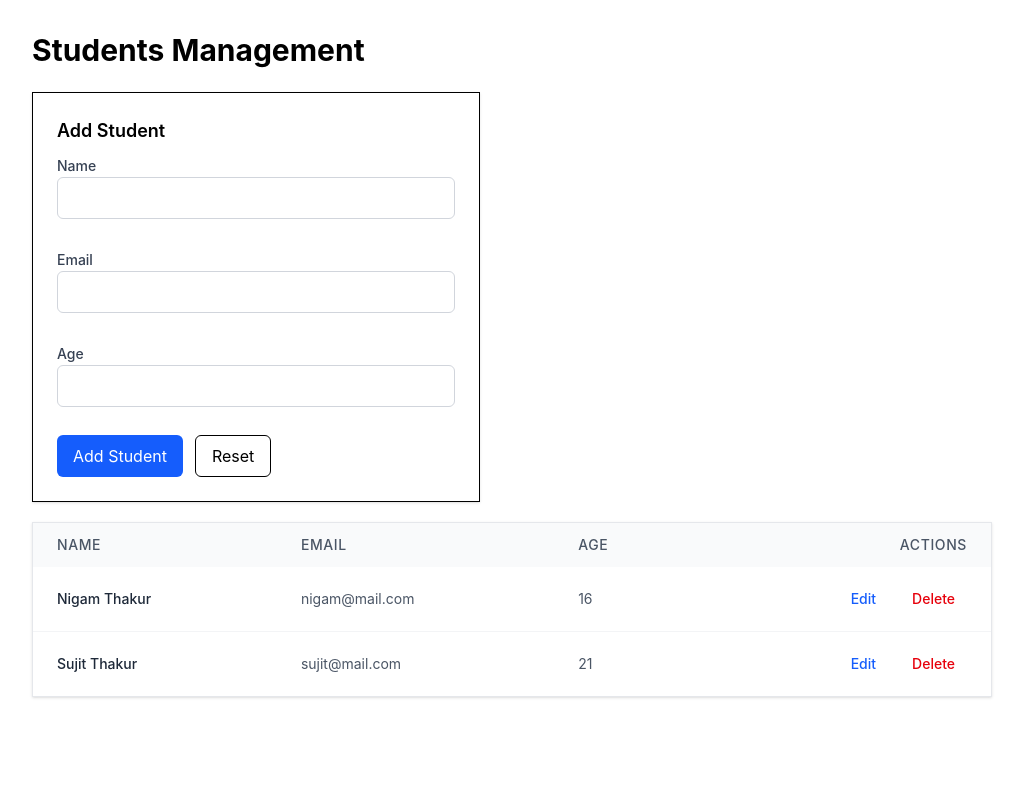
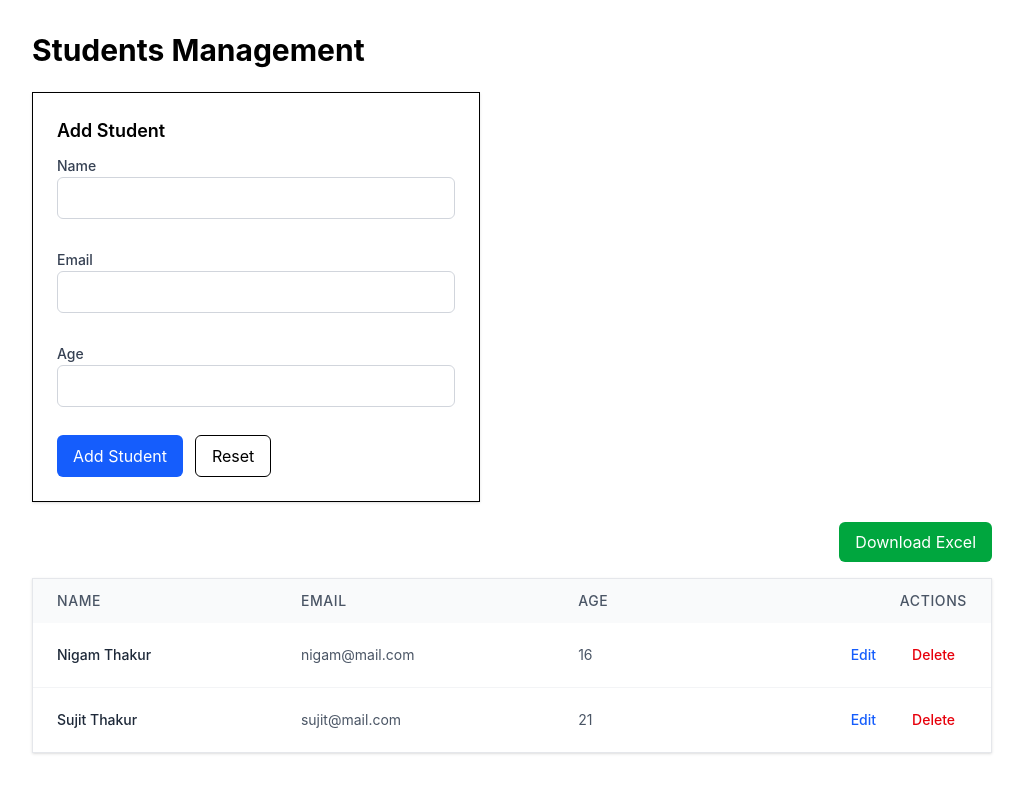
Before and after one commit to tsujit74/students-table, a React (Vite) app in the folder students-table/: page / in a window 1280 px wide. Shown: the top 792 px of the page, without its empty margins (128-1151 px from the left). Built offline with nearby package versions, Linux system fonts and the light colour scheme.

Commit message:
feat(student): add excel export for students table

```diff
--- a/students-table/package.json
+++ b/students-table/package.json
@@ -12,6 +12,7 @@
   "dependencies": {
     "@hookform/resolvers": "^5.2.2",
     "@tailwindcss/vite": "^4.2.1",
+    "file-saver": "^2.0.5",
     "react": "^19.2.0",
     "react-dom": "^19.2.0",
     "react-hook-form": "^7.71.2",
@@ -20,6 +21,7 @@
   },
   "devDependencies": {
     "@eslint/js": "^9.39.1",
+    "@types/file-saver": "^2.0.7",
     "@types/node": "^24.10.1",
     "@types/react": "^19.2.7",
     "@types/react-dom": "^19.2.3",
--- a/students-table/src/App.tsx
+++ b/students-table/src/App.tsx
@@ -4,12 +4,14 @@ import StudentForm from "./components/StudentForm";
 import DeleteConfirmModal from "./components/DeleteConfirmModal";
 import LoadingSpinner from "./components/LoadingSpinner";
 import { initialStudents } from "./data/students";
+import { exportStudentsToExcel } from "./utils/exportExcel";
 import type { Student } from "./types/student";
 
 function App() {
   const [students, setStudents] = useState<Student[]>([]);
   const [editingStudent, setEditingStudent] = useState<Student | null>(null);
   const [deletingStudent, setDeletingStudent] = useState<Student | null>(null);
+  const [exporting, setExporting] = useState(false);
   const [loading, setLoading] = useState(true);
 
   useEffect(() => {
@@ -30,9 +32,7 @@ function App() {
   };
 
   const handleUpdate = (updated: Student) => {
-    setStudents((prev) =>
-      prev.map((s) => (s.id === updated.id ? updated : s))
-    );
+    setStudents((prev) => prev.map((s) => (s.id === updated.id ? updated : s)));
     setEditingStudent(null);
   };
 
@@ -46,13 +46,22 @@ function App() {
     setDeletingStudent(null);
   };
 
+  const handleExport = () => {
+    if (exporting) return;
+
+    setExporting(true);
+
+    exportStudentsToExcel(students);
+
+    setTimeout(() => {
+      setExporting(false);
+    }, 800);
+  };
 
   if (loading) {
     return (
       <div className="max-w-5xl mx-auto p-8">
-        <h1 className="text-3xl font-bold mb-6">
-          Students Management
-        </h1>
+        <h1 className="text-3xl font-bold mb-6">Students Management</h1>
         <LoadingSpinner />
       </div>
     );
@@ -60,15 +69,24 @@ function App() {
 
   return (
     <div className="max-w-5xl mx-auto p-8">
-      <h1 className="text-3xl font-bold mb-6">
-        Students Management
-      </h1>
+      <h1 className="text-3xl font-bold mb-6">Students Management</h1>
 
       <StudentForm
         onAdd={addStudent}
         onUpdate={handleUpdate}
         editingStudent={editingStudent}
       />
+
+      <div className="flex justify-end mb-4">
+        <button
+          onClick={handleExport}
+          disabled={exporting}
+          className={`px-4 py-2 rounded-md text-white transition
+    ${exporting ? "bg-green-400 cursor-not-allowed" : "bg-green-600 hover:bg-green-700"}`}
+        >
+          {exporting ? "Downloading..." : "Download Excel"}
+        </button>
+      </div>
 
       <StudentTable
         students={students}
--- a/students-table/src/utils/exportExcel.ts
+++ b/students-table/src/utils/exportExcel.ts
@@ -0,0 +1,21 @@
+import * as XLSX from "xlsx";
+import { saveAs } from "file-saver";
+import type { Student } from "../types/student";
+
+export const exportStudentsToExcel = (students: Student[]) => {
+  const worksheet = XLSX.utils.json_to_sheet(students);
+  const workbook = XLSX.utils.book_new();
+
+  XLSX.utils.book_append_sheet(workbook, worksheet, "Students");
+
+  const excelBuffer = XLSX.write(workbook, {
+    bookType: "xlsx",
+    type: "array",
+  });
+
+  const file = new Blob([excelBuffer], {
+    type: "application/vnd.openxmlformats-officedocument.spreadsheetml.sheet",
+  });
+
+  saveAs(file, "students.xlsx");
+};
```
Also changed, not shown: 1 other file (tests, documents, lock files or other folders).
